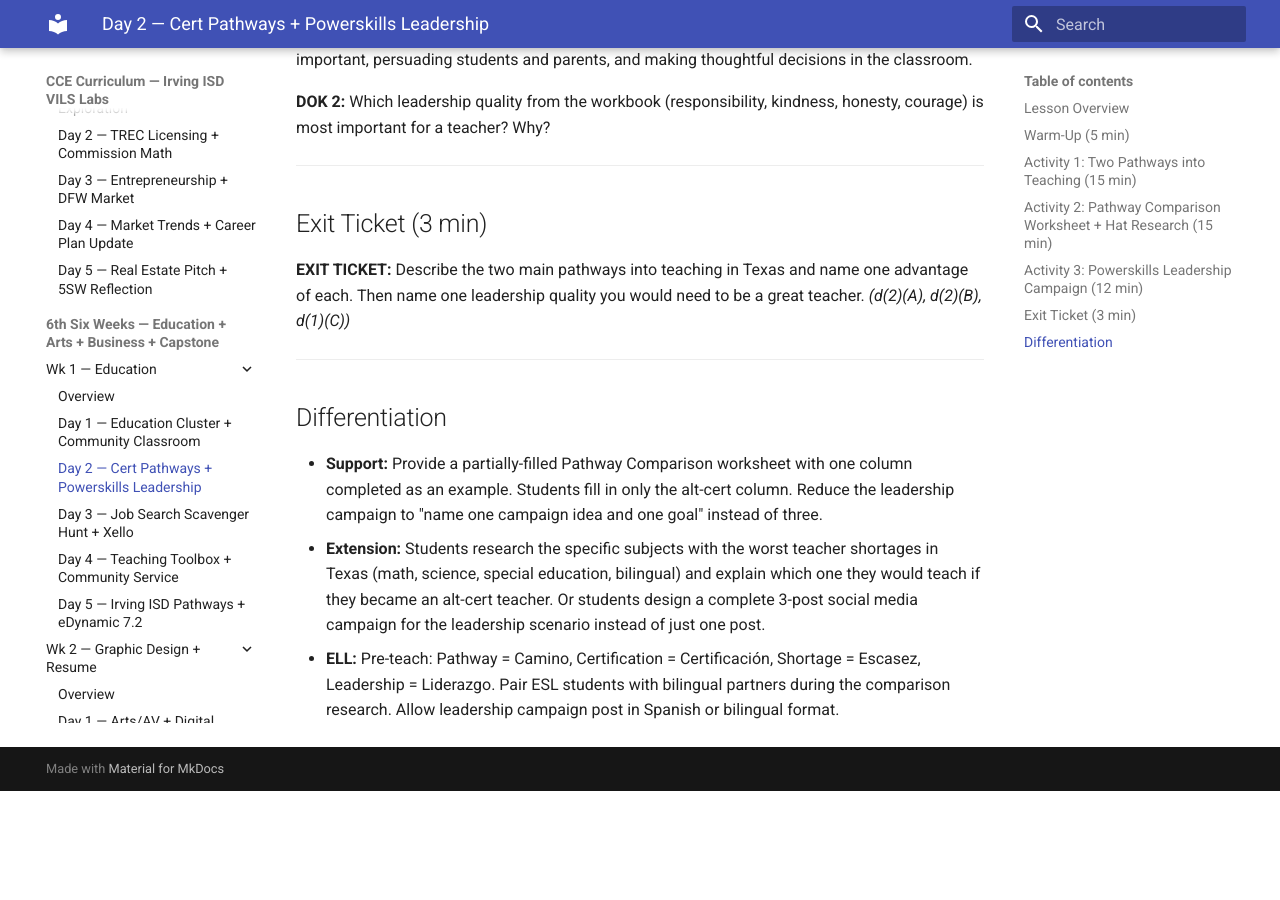
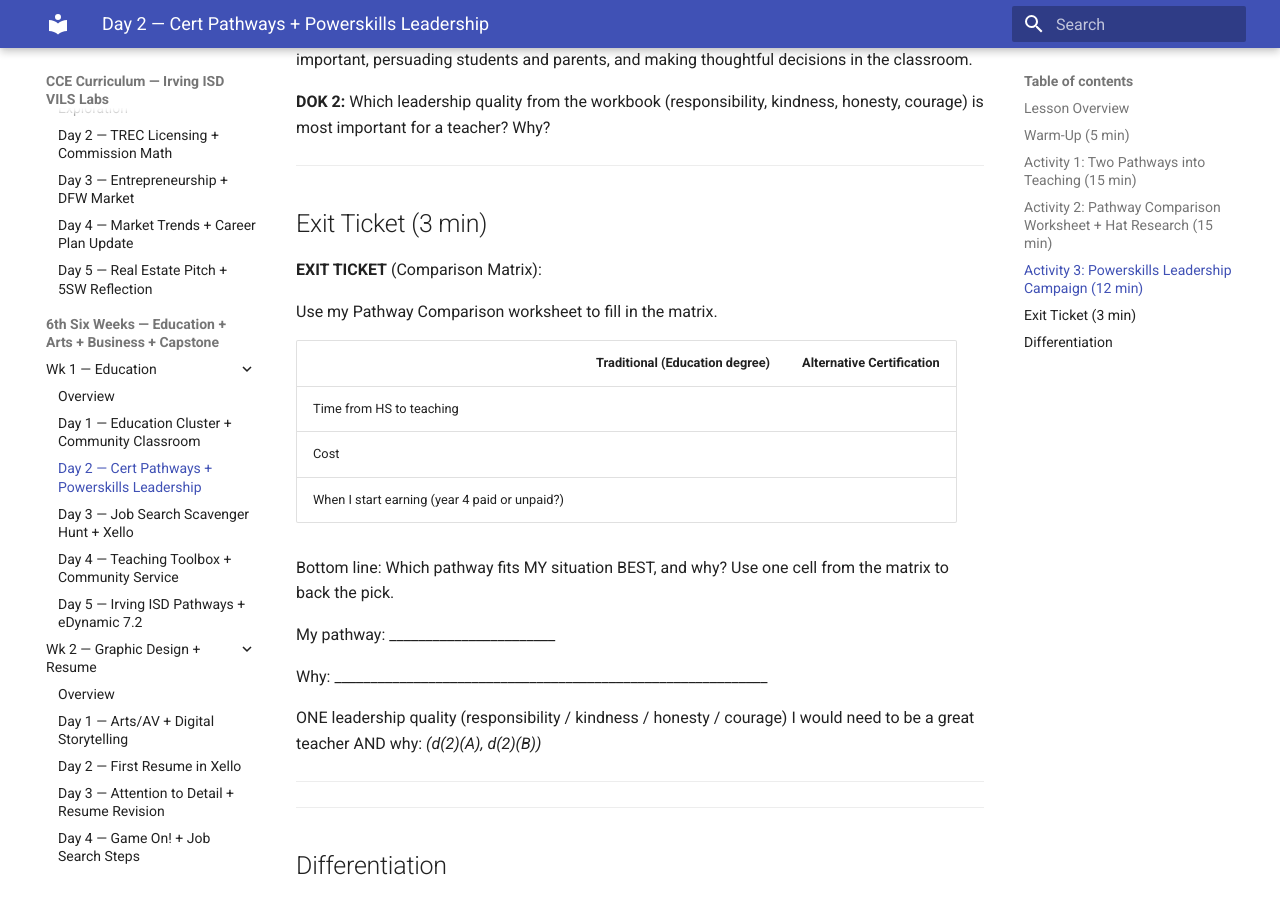
Before and after one commit to elbrielle/cce-curriculum, an MkDocs documentation site: the page built from docs/6sw/wk1-education/day2.md, in a window 1280 px wide and 900 px high, scrolled down 3613 px. Built offline with MkDocs 1.6.1 and Material for MkDocs 9.7.7, drawn with Linux system fonts in a browser that asks for light colours; the version menu is left out; before the commit the page ends 4404 px from its top, so only the background shows below that.

Commit message:
AUDIT: 6SW Wk1 Day 1 + Day 2 exit-ticket rewrite

```diff
--- a/docs/6sw/wk1-education/day2.md
+++ b/docs/6sw/wk1-education/day2.md
@@ -110,7 +110,25 @@ This activity bridges to teaching because educators are leaders every day: decid
 
 ## Exit Ticket (3 min)
 
-**EXIT TICKET:** Describe the two main pathways into teaching in Texas and name one advantage of each. Then name one leadership quality you would need to be a great teacher. *(d(2)(A), d(2)(B), d(1)(C))*
+**EXIT TICKET** (Comparison Matrix):
+
+Use my Pathway Comparison worksheet to fill in the matrix.
+
+| | Traditional (Education degree) | Alternative Certification |
+|---|---|---|
+| Time from HS to teaching | | |
+| Cost | | |
+| When I start earning (year 4 paid or unpaid?) | | |
+
+Bottom line: Which pathway fits MY situation BEST, and why? Use one cell from the matrix to back the pick.
+
+   My pathway: _______________________
+
+   Why: ____________________________________________________________
+
+ONE leadership quality (responsibility / kindness / honesty / courage) I would need to be a great teacher AND why: *(d(2)(A), d(2)(B))*
+
+   ___________________________________________________________________
 
 ---
 
```
Also changed, not shown: docs/6sw/wk1-education/day1.md (+19 -1 lines).
